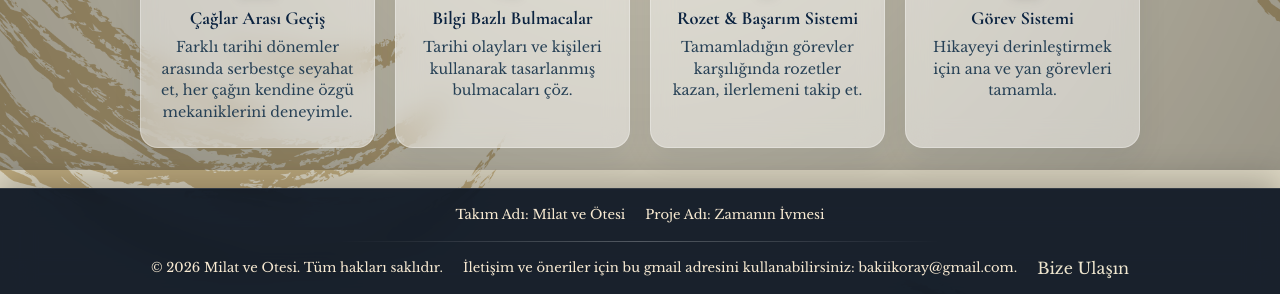
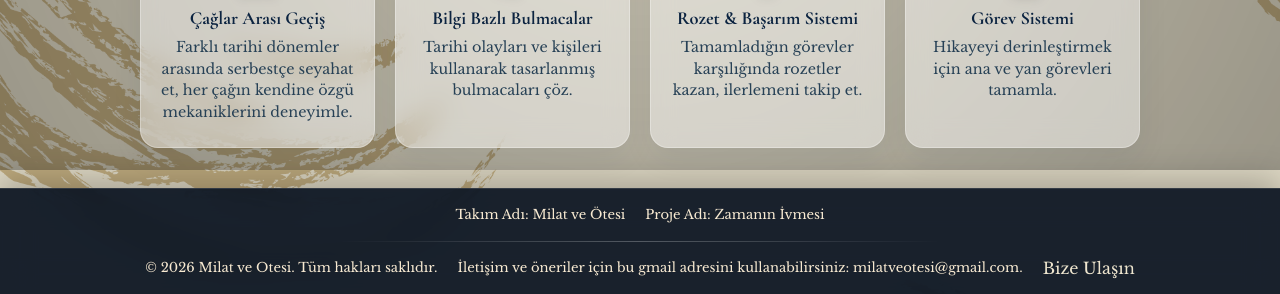
Before and after one commit to koraycik/milat-ve-otesi, a plain HTML site: page game_dynamics.html in a window 1280 px wide. Shown: the part 630-924 px from the top of the page. Drawn offline with nearby package versions, Linux system fonts and the light colour scheme.

Commit message:
Gmail
Exchange the mail

```diff
--- a/game_dynamics.html
+++ b/game_dynamics.html
@@ -119,8 +119,8 @@
 
             <div class="footer-content">
                 <p data-en="&copy; 2026 Milat ve Otesi. All rights reserved." data-tr="&copy; 2026 Milat ve Otesi. Tüm hakları saklıdır.">&copy; 2026 Milat ve Otesi. Tüm hakları saklıdır.</p>
-                <p data-en="For communication and suggestions, you can use this email address: bakiikoray@gmail.com." data-tr="İletişim ve öneriler için bu gmail adresini kullanabilirsiniz: bakiikoray@gmail.com.">İletişim ve öneriler için bu gmail adresini kullanabilirsiniz: bakiikoray@gmail.com.</p>
-                <a id="contact-link" href="https://mail.google.com/mail/?view=cm&fs=1&to=bakiikoray@gmail.com" target="_blank" data-en="Contact Us" data-tr="Bize Ulaşın">Bize Ulaşın</a>
+                <p data-en="For communication and suggestions, you can use this email address: milatveotesi@gmail.com." data-tr="İletişim ve öneriler için bu gmail adresini kullanabilirsiniz: milatveotesi@gmail.com.">İletişim ve öneriler için bu gmail adresini kullanabilirsiniz: milatveotesi@gmail.com.</p>
+                <a id="contact-link" href="https://mail.google.com/mail/?view=cm&fs=1&to=milatveotesi@gmail.com" target="_blank" data-en="Contact Us" data-tr="Bize Ulaşın">Bize Ulaşın</a>
             </div>
         </div>
     </footer>
```
Also changed, not shown: index.html (+2 -2 lines), videos.html (+2 -2 lines).
